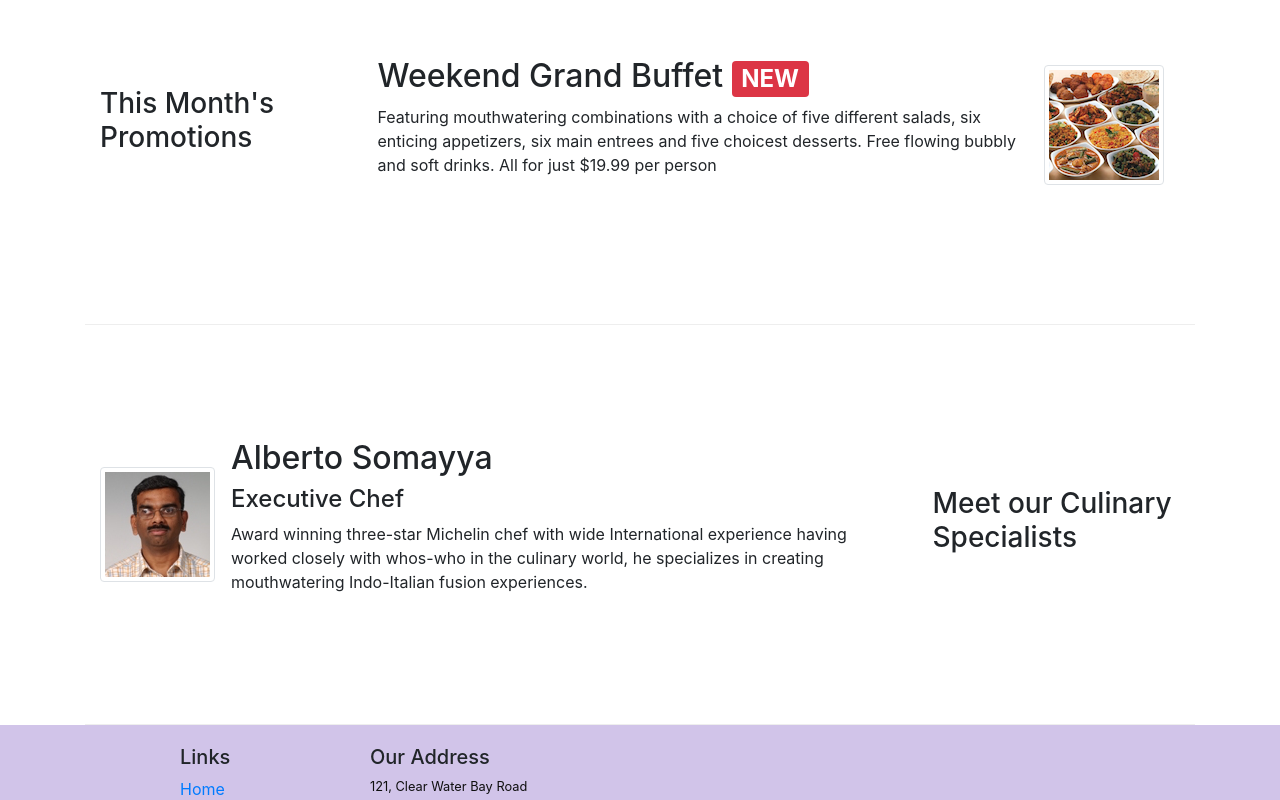
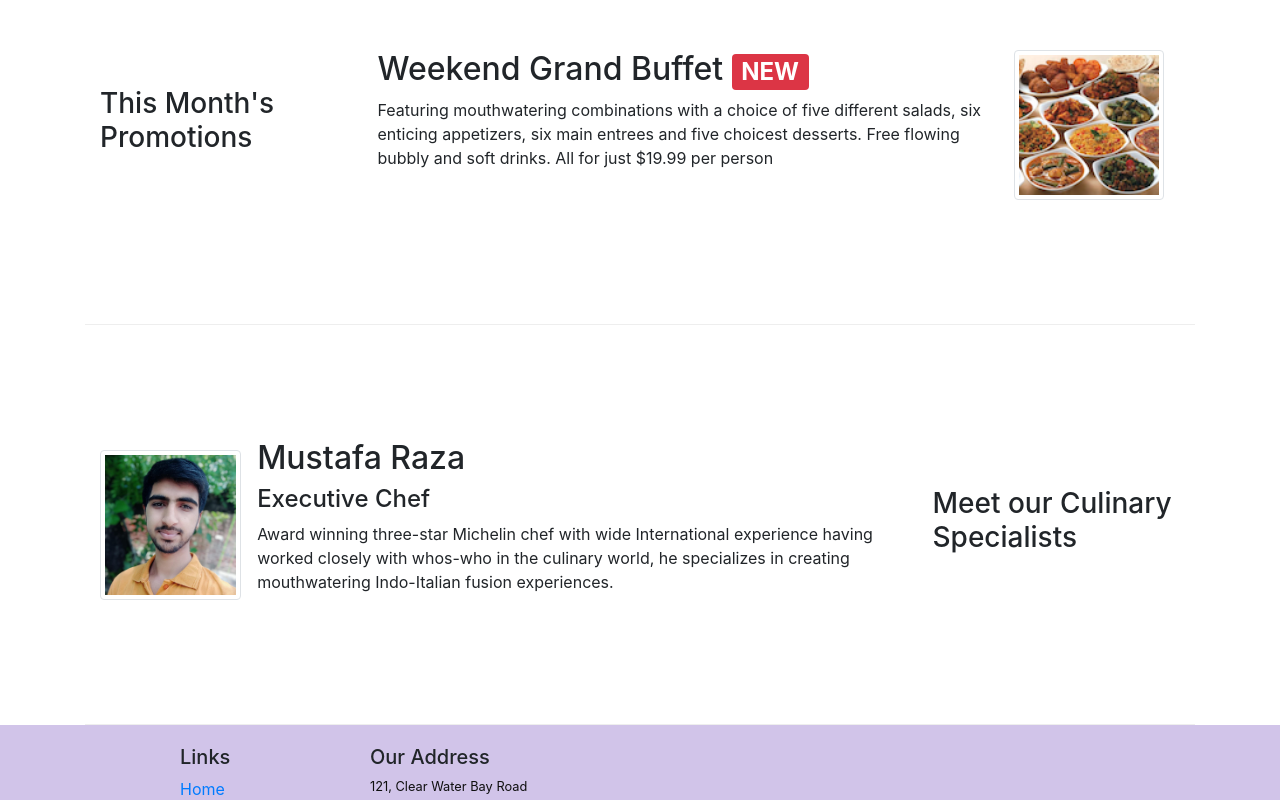
Before and after one commit to mustafaraza751137/mustafaraza751137.github.io, a plain HTML site: page Ristorante/index.html in a window 1280 px wide. Shown: the part 1210-2010 px from the top of the page. Drawn offline with nearby package versions, Linux system fonts and the light colour scheme.

Commit message:
My detail

```diff
--- a/Ristorante/CSS/styles.css
+++ b/Ristorante/CSS/styles.css
@@ -47,7 +47,7 @@ body {
   position: absolute;
   top: 0;
   left: 0;
-  min-height: 300px;
+  height: 300px;
 }
 #carouselButton {
   right: 0px;
@@ -55,3 +55,6 @@ body {
   bottom: 0px;
   z-index: 1;
 }
+.media img{
+  height: 150px;
+}
--- a/Ristorante/index.html
+++ b/Ristorante/index.html
@@ -181,9 +181,9 @@
                         </div>
                         <div class="carousel-item">
                             <img class="d-block img-fluid"
-                                src="img/alberto.png" alt="alberto">
+                                src="img/mustafa.jpeg" alt="mustafa">
                             <div class="carousel-caption d-none d-md-block">
-                                <h2 class="mt-0">Alberto Somayya</h2>
+                                <h2 class="mt-0">Mustafa Raza</h2>
                                 <h4>Executive Chef</h4>
                                 <p class="d-none d-sm-block">Award winning three-star Michelin chef with wide International experience having worked closely with whos-who in the culinary world, he specializes in creating mouthwatering Indo-Italian fusion experiences. </p>
                             </div>
@@ -246,9 +246,9 @@
             <div class="col col-sm order-sm-first col-md">
                 <div class="media">
                     <img class="d-flex mr-3 img-thumbnail align-self-center"
-                        src="img/alberto.png" alt="alberto">
+                        src="img/mustafa.jpeg" alt="mustafa">
                     <div class="media-body">
-                        <h2 class="mt-0">Alberto Somayya</h2>
+                        <h2 class="mt-0">Mustafa Raza</h2>
                         <h4>Executive Chef</h4>
                         <p class="d-none d-sm-block">Award winning three-star Michelin chef with wide International experience having worked closely with whos-who in the culinary world, he specializes in creating mouthwatering Indo-Italian fusion experiences. </p>
                     </div>
```
Also changed, not shown: Ristorante/aboutus.html (+5 -5 lines), Ristorante/img/mustafa.jpeg (added).
